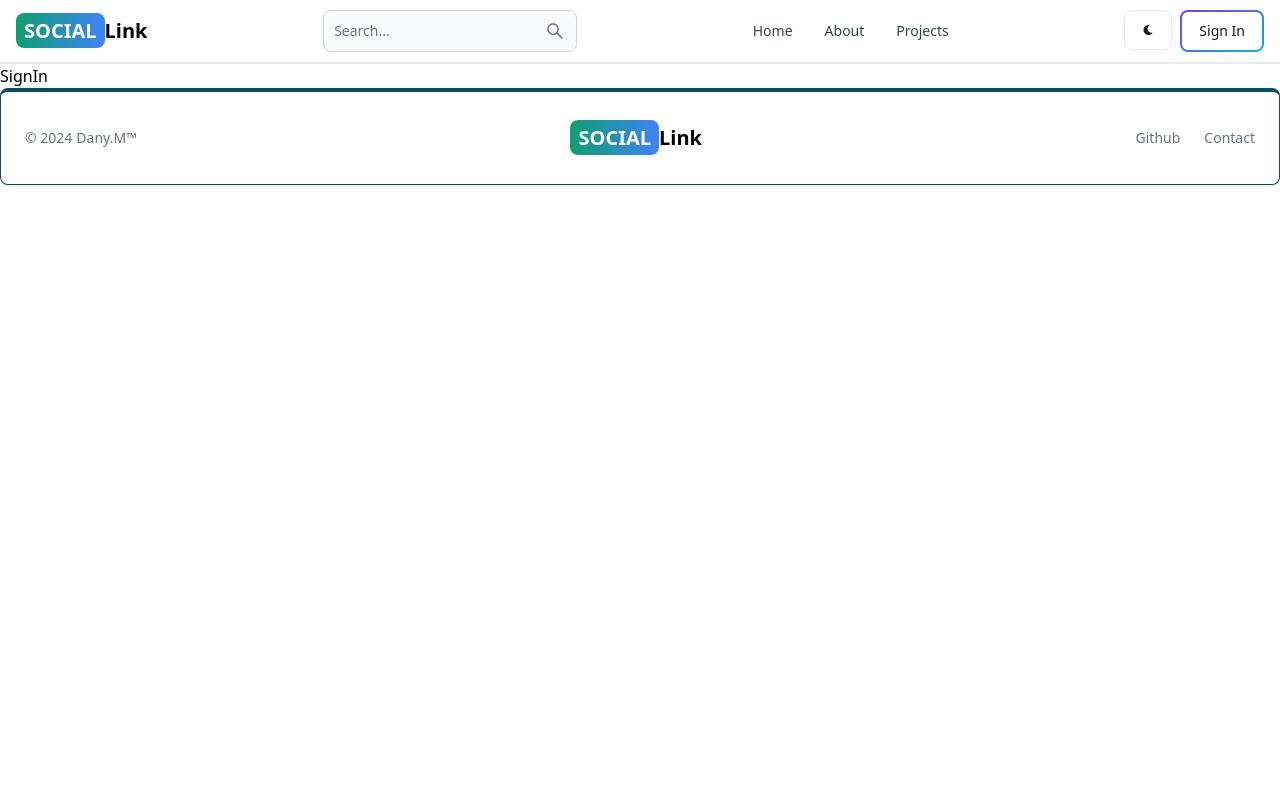
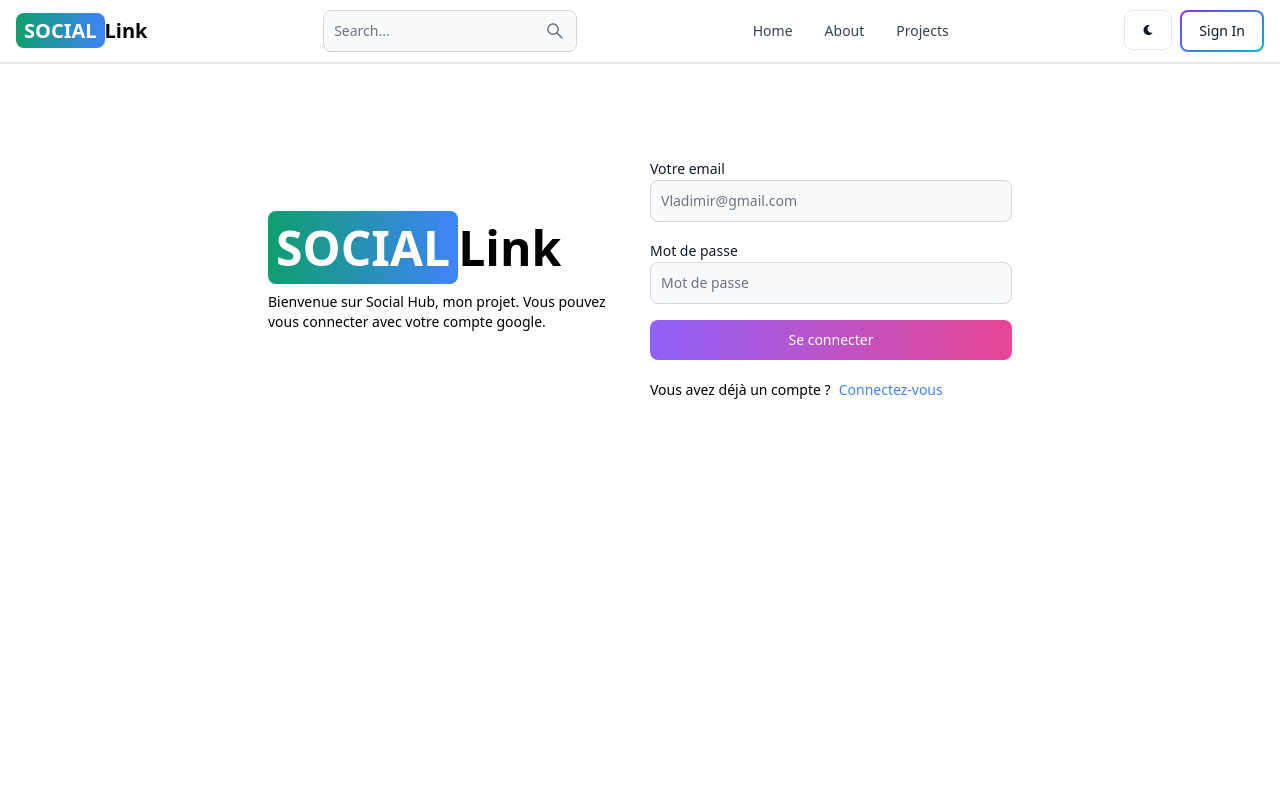
Before and after one commit to danyvassily/mern-final, a React (Vite) app in the folder mern/client/: page /signin in a window 1280 px wide. Shown: the top 800 px of the page. Built offline with nearby package versions, Linux system fonts and the light colour scheme.

Commit message:
signin front cpmplete functionality

```diff
--- a/mern/client/src/App.jsx
+++ b/mern/client/src/App.jsx
@@ -1,7 +1,7 @@
 import { BrowserRouter, Routes, Route } from 'react-router-dom';
 import Header from './components/header';
 import Home from './pages/Home';
-import About from './pages/about';
+import About from './pages/About'; // Correction de la casse
 import Projects from './pages/Projects';
 import Dashboard from './pages/Dashboard';
 import SignIn from './pages/Signin';
--- a/mern/client/src/pages/Signin.jsx
+++ b/mern/client/src/pages/Signin.jsx
@@ -1,5 +1,112 @@
-export default function SignIn() {
-    return (
-      <div>SignIn</div>
-    )
-  }
+import { Alert, Button, Label, Spinner, TextInput } from "flowbite-react";
+import { useState } from "react";
+import { Link, useNavigate} from "react-router-dom";
+
+export default function Signin() {
+  const [formData, setFormData] = useState({});
+  const [errorMessage, setErrorMessage] = useState(null);
+  const [loading, setLoading] = useState(false);
+  const navigate = useNavigate();
+  const handleChange = (e) => {
+    setFormData({ ...formData, [e.target.id]: e.target.value.trim()});
+  };
+  const handleSubmit = async (e) => {
+    e.preventDefault();
+    setLoading(true);
+    if(formData.email === '' || formData.password === '') {
+      setErrorMessage('Veuillez remplir tous les champs');
+      setLoading(false);
+      return;
+    }
+    try {
+      setLoading(true);
+      setErrorMessage(null);
+      const res = await fetch('/api/auth/signin', {
+        method: 'POST',
+        headers: { 'Content-Type': 'application/json' },
+        body: JSON.stringify(formData),
+
+      });
+      const data = await res.json();
+      if (data.success === false) {
+        return setErrorMessage(data.message);
+      }
+      setLoading(false);
+      if (res.ok) {
+        navigate('/');
+      }
+    } catch (error) {
+      setErrorMessage(error.message);
+      setLoading(false);
+    }
+    setLoading(false);
+  };
+
+  return (
+
+    <div className="min-h-screen mt-20">
+      <div className="flex p-3 max-w-3xl mx-auto flex-col md:flex-row md:items-center gap-5">
+        {/* left */}
+        <div className="flex-1">
+          <Link to="/" className="font-bold dark:text-white text-5xl">
+            <span className="px-2 py-1 bg-gradient-to-r from-green-500 to-blue-500 rounded-lg text-white">
+              SOCIAL
+            </span>
+            Link
+          </Link>
+          <p className="text-sm mt-5">
+            Bienvenue sur Social Hub, mon projet. Vous pouvez vous connecter avec votre compte google.
+          </p>
+        </div>
+        {/* right */}
+
+        <div className="flex-1">
+
+            <form className="flex flex-col gap-4" onSubmit={handleSubmit}>
+            <div>
+            <Label value="Votre email" />
+            <TextInput
+            type="text"
+            placeholder="Vladimir@gmail.com"
+            id="email" onChange={handleChange}
+            />
+            </div>
+            <div>
+            <Label value="Mot de passe" />
+            <TextInput
+            type="password"
+            placeholder="Mot de passe"
+            id="password" onChange={handleChange}
+            />
+            </div>
+            <Button gradientDuoTone='purpleToPink' type="submit" disabled={loading}>
+              {loading ? (
+                <>
+                <Spinner size='sm'/>
+                <span className="pl-3">Chargement...</span>
+                </>
+              )
+              : ('Se connecter')}
+            </Button>
+          </form>
+          <div className="div flex gap-2 text-sm mt-5">
+            <span>Vous avez déjà un compte ?</span>
+            <Link to="/signin" className='text-blue-500'>
+              Connectez-vous
+            </Link>
+          </div>
+          {errorMessage && (
+            <Alert className="mt-5" color="failure">
+              {errorMessage}
+            </Alert>
+          )
+
+          }
+
+
+
+        </div>
+      </div>
+    </div>
+  );
+}
```
